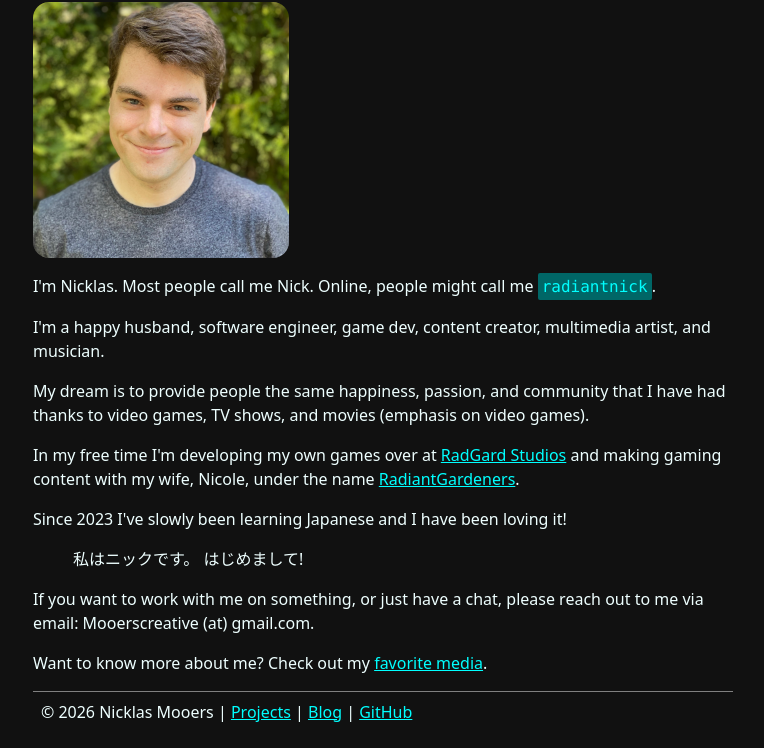
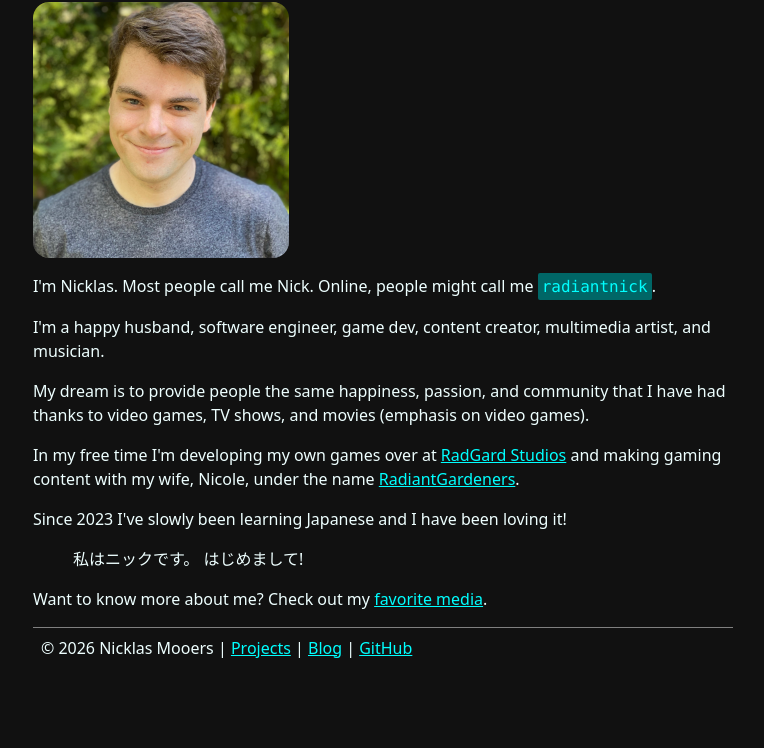
Before and after one commit to kenyonnick/kenyonnick.github.io, an Astro site: page / in a window 1280 px wide. Shown: the part 182-930 px from the top of the page, without its empty margins (257-1021 px from the left). After the commit the page ends 866 px from the top, so only its background shows below. Built offline with nearby package versions, Linux system fonts and the light colour scheme; Astro itself is replaced by a stand-in of ours.

Commit message:
Remove email from main page

```diff
--- a/src/pages/index.mdx
+++ b/src/pages/index.mdx
@@ -19,6 +19,4 @@ In my free time I'm developing my own games over at [RadGard Studios](https://ww
 Since 2023 I've slowly been learning Japanese and I have been loving it!
 > 私はニックです。 はじめまして!
 
-If you want to work with me on something, or just have a chat, please reach out to me via email: Mooerscreative (at) gmail.com.
-
 Want to know more about me? Check out my [favorite media](/favorites).
```
